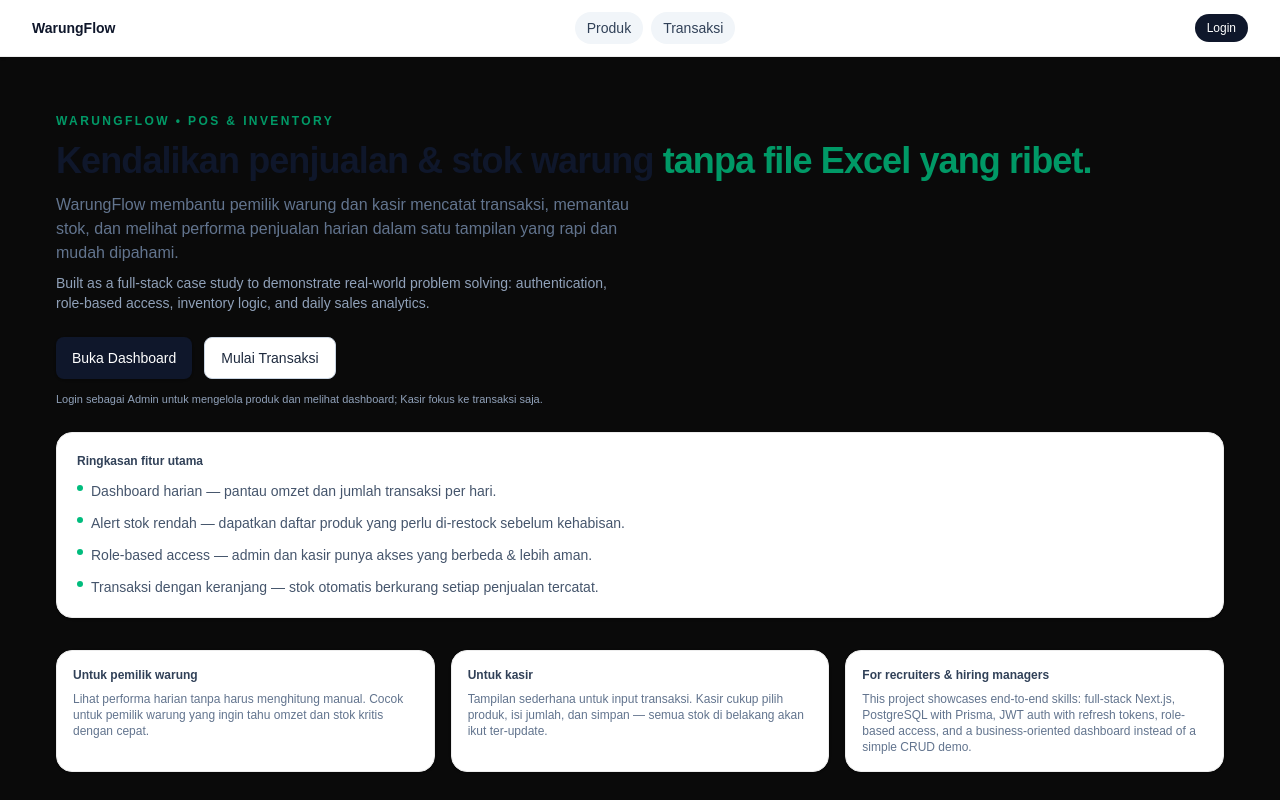
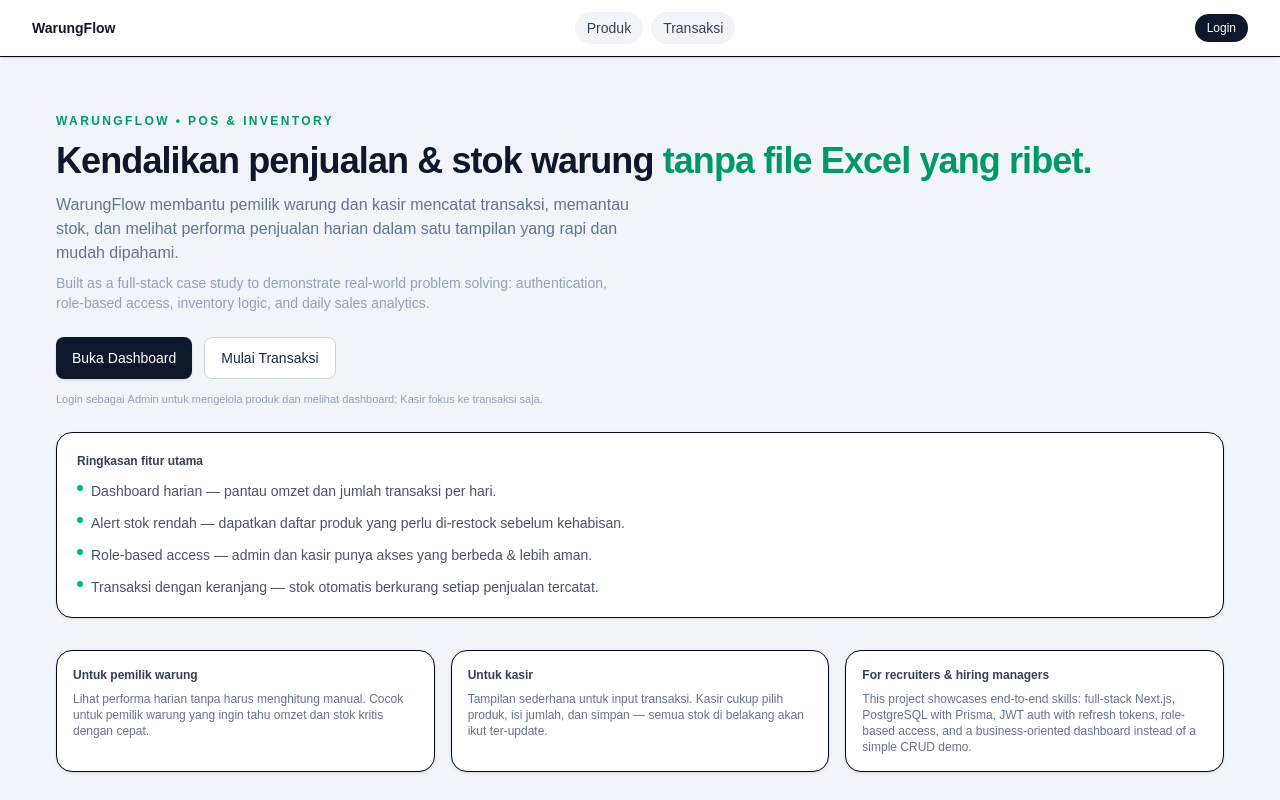
Before and after one commit to Buzzkara71/warungflow, a Next.js app: page / in a window 1280 px wide. Shown: the top 800 px of the page. Built offline with nearby package versions, Linux system fonts and the light colour scheme; no server answers.

Commit message:
Updated global.css

```diff
--- a/app/globals.css
+++ b/app/globals.css
@@ -1,30 +1,21 @@
 @import "tailwindcss";
+
+:root {
+  --background: #f1f5f9;
+  --foreground: #020617;
+  --font-sans: var(--font-geist-sans);
+  --font-mono: var(--font-geist-mono);
+}
 
 html,
 body {
   margin: 0;
   padding: 0;
   min-height: 100%;
-  background-color: #f1f5f9;
-  color: #020617;
-}
-
-@theme inline {
-  --color-background: var(--background);
-  --color-foreground: var(--foreground);
-  --font-sans: var(--font-geist-sans);
-  --font-mono: var(--font-geist-mono);
-}
-
-@media (prefers-color-scheme: light) {
-  :root {
-    --background: #0a0a0a;
-    --foreground: #ededed;
-  }
 }
 
 body {
-  background: var(--background);
+  background-color: var(--background);
   color: var(--foreground);
   font-family: Arial, Helvetica, sans-serif;
 }
```
